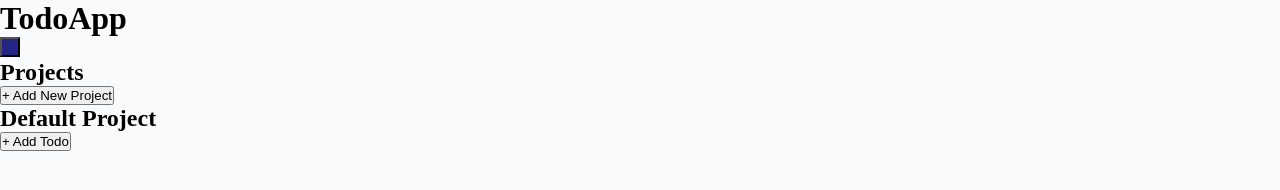
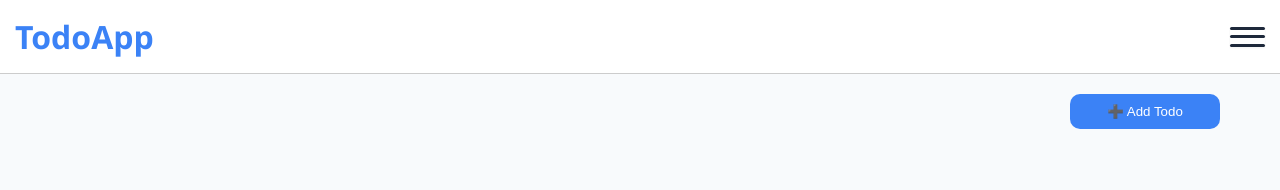
Before and after one commit to 4nana-kwame/odin-todo-app, a website built with webpack: page src/template.html in a window 1280 px wide. Built offline with nearby package versions, Linux system fonts and the light colour scheme.

Commit message:
Add CSS structure

```diff
--- a/config/webpack.common.js
+++ b/config/webpack.common.js
@@ -3,7 +3,7 @@ const path = require("path");
 const HtmlWebpackPlugin = require("html-webpack-plugin");
 
 module.exports = {
-  entry: "./src/index.js",
+  entry: "./src/js/index.js",
   output: {
     filename: "main.js",
     path: path.resolve(__dirname, "dist"),
--- a/src/css/styles.css
+++ b/src/css/styles.css
@@ -4,12 +4,270 @@
   box-sizing: border-box;
 }
 
+html {
+  font-size: 16px;
+}
+
+:root {
+  /* Primary Colors */
+  --primary-blue: #3b82f6;
+  --primary-blue-dark: #2563eb;
+  --primary-blue-light: #dbeafe;
+
+  /* Background Colors */
+  --bg-primary: #ffffff;
+  --bg-secondary: #f8fafc;
+  --bg-tertiary: #f1f5f9;
+
+  /* Text Colors */
+  --text-primary: #1e293b;
+  --text-secondary: #64748b;
+  --text-muted: #94a3b8;
+
+  /* Status Colors */
+  --success-green: #10b981;
+  --warning-yellow: #f59e0b;
+  --error-red: #ef4444;
+  --info-cyan: #06b6d4;
+
+  /* Priority Colors */
+  --priority-high: #dc2626;
+  --priority-medium: #ea580c;
+  --priority-low: #65a30d;
+
+  /* Border Colors */
+  --border-light: #e2e8f0;
+  --border-medium: #cbd5e1;
+
+  /* Shadow */
+  --shadow-sm: 0 1px 2px 0 rgb(0 0 0 / 0.05);
+  --shadow-md: 0 4px 6px -1px rgb(0 0 0 / 0.1);
+  --shadow-lg: 0 10px 15px -3px rgb(0 0 0 / 0.1);
+}
+
+
 body {
-  background: #f8fafc;
+  background: var(--bg-secondary);
+  font-family: 'Segoe UI', Tahoma, Geneva, Verdana, sans-serif;
+}
+
+.app-container {
+  min-height: 100vh;
+  display: flex;
+  flex-direction: column;
+}
+
+.header {
+  width: 100vw;
+  border-bottom: 1px solid rgba(0, 0, 0, 0.2);
+  position: sticky;
+  top: 0;
+  z-index: 2;
+  background: var(--bg-primary);
+  padding: 15px;
+  display: flex;
+  justify-content: space-between;
+  align-items: center;
+}
+
+.logo {
+  color: var(--primary-blue);
 }
 
 .hamburger-btn {
-  background: #252585;
+  box-shadow: var(--shadow-sm);
   height: 20px;
-  width: 20px;
+  width: 35px;
+  display: flex;
+  flex-direction: column;
+  justify-content: space-between;
+  border: none;
+  background: var(--bg-primary);
 }
+
+.hamburger-btn span {
+  display: block;
+  height: 3px;
+  width: 100%;
+  background: var(--text-primary);
+  border-radius: 3px;
+}
+
+.hamburger-btn.active span:nth-child(1),
+.hamburger-btn.active span:nth-child(2),
+.hamburger-btn.active span:nth-child(3) {
+  display: none;
+}
+
+.main-content {
+  width: 100%;
+  display: flex;
+  flex: 1;
+  margin: 0 auto;
+  max-width: 1200px;
+}
+
+.sidebar {
+  width: 280px;
+  background: var(--bg-primary);
+  border-right: 1px solid var(--border-light);
+  padding: 20px;
+  position: fixed;
+  top: 0;
+  left: 0;
+  height: 100vh;
+  z-index: 4;
+  overflow-y: auto;
+  transform: translateX(-100%);
+  transition: transform 0.3s ease;
+}
+
+.sidebar.open {
+  transform: translateX(0);
+}
+
+.sidebar-overlay {
+  background: rgba(0, 0, 0, 0.5);
+  z-index: 3;
+  position: fixed;
+  top: 0;
+  left: 0;
+  bottom: 0;
+  visibility: hidden;
+  transition: all 0.3s ease;
+}
+
+.sidebar-overlay.active {
+  visibility: visible;
+  opacity: 1;
+}
+
+.sidebar-heading {
+  color: var(--text-secondary);
+  margin-bottom: 20px;
+}
+
+.project-list {
+  list-style: none;
+}
+
+.project-list li {
+  padding: 10px;
+  margin: 10px;
+  border-radius: 10px;
+  display: flex;
+  justify-content: space-between;
+  align-items: center;
+}
+
+.add-project-btn {
+  width: 100%;
+  padding: 10px;
+  border: none;
+  color: var(--bg-primary);
+  background: var(--primary-blue);
+  border-radius: 10px;
+}
+
+.project-count {
+  background: var(--bg-tertiary);
+  color: var(--primary-blue);
+  padding: 2px 8px;
+  border-radius: 12px;
+  font-size: 0,75rem;
+}
+
+.todo-content-area {
+  flex: 1;
+  padding: 20px;
+}
+
+.content-header {
+  display: flex;
+  justify-content: space-between;
+  align-items: center;
+  margin-bottom: 20px;
+}
+
+.content-title {
+  color: var(--text-primary);
+}
+
+.add-todo-btn {
+  padding: 10px;
+  border: none;
+  color: var(--bg-primary);
+  background: var(--primary-blue);
+  border-radius: 10px;
+  width: 150px;
+}
+
+.todo-list-container {
+  padding: 20px 0;
+}
+
+.todo-item {
+  background: var(--bg-primary);
+  border-radius: 10px;
+  padding: 20px;
+  box-shadow: var(--shadow-sm);
+  border: 1px solid var(--border-light);
+}
+
+.todo-header {
+  margin-bottom: 15px;
+}
+
+label {
+  color: var(--text-primary);
+}
+
+.priority-badge {
+  padding: 5px;
+  border-radius: 5px;
+}
+
+.priority-high {
+  color: var(--priority-high);
+  background: rgba(239, 68, 68, 0.1);
+}
+
+.priority-medium {
+  color: var(--priority-medium);
+  background: rgba(234, 90, 12, 0.1);
+}
+
+.priority-low {
+  color: var(--priority-low);
+  background: rgba(100, 163, 13, 0.1);
+}
+
+.todo-meta {
+  display: flex;
+  justify-content: space-between;
+  align-items: center;
+  margin-top: 15px;
+}
+
+.due-date {
+  color: var(--text-secondary);
+}
+
+.action-btns button {
+  border: none;
+  padding: 5px;
+  color: var(--bg-primary);
+  border-radius: 5px;
+}
+
+.edit {
+  background: var(--primary-blue);
+}
+
+.delete {
+  background: var(--error-red);
+}
+
+.completed {
+  color: var(--text-muted);
+}
--- a/src/template.html
+++ b/src/template.html
@@ -22,21 +22,21 @@
       <div class="sidebar">
         <h2 class="sidebar-heading">Projects</h2>
         <ul class="project-list"></ul>
-        <button type="button" class="add-project">
-          <span class="plus">+</span>
-          Add New Project
+        <button type="button" class="add-project-btn">
+          ➕ Add New Project
         </button>
       </div>
       <div class="sidebar-overlay"></div>
 
       <div class="todo-content-area">
-        <h2 class="project-title-header">Default Project</h2>
-        <button type="button" class="add-todo">
-          <span>+</span>
-          Add Todo
-        </button>
+        <div class="content-header">
+          <h2 class="content-title"></h2>
+          <button type="button" class="add-todo-btn">
+            ➕ Add Todo
+          </button>
+        </div>
         <div class="todo-list-container"></div>
-        <div class="todo-item-template"></div>
+
       </div>
     </div>
   </div>
```
Also changed, not shown: src/js/index.js (line endings or trailing spaces).
